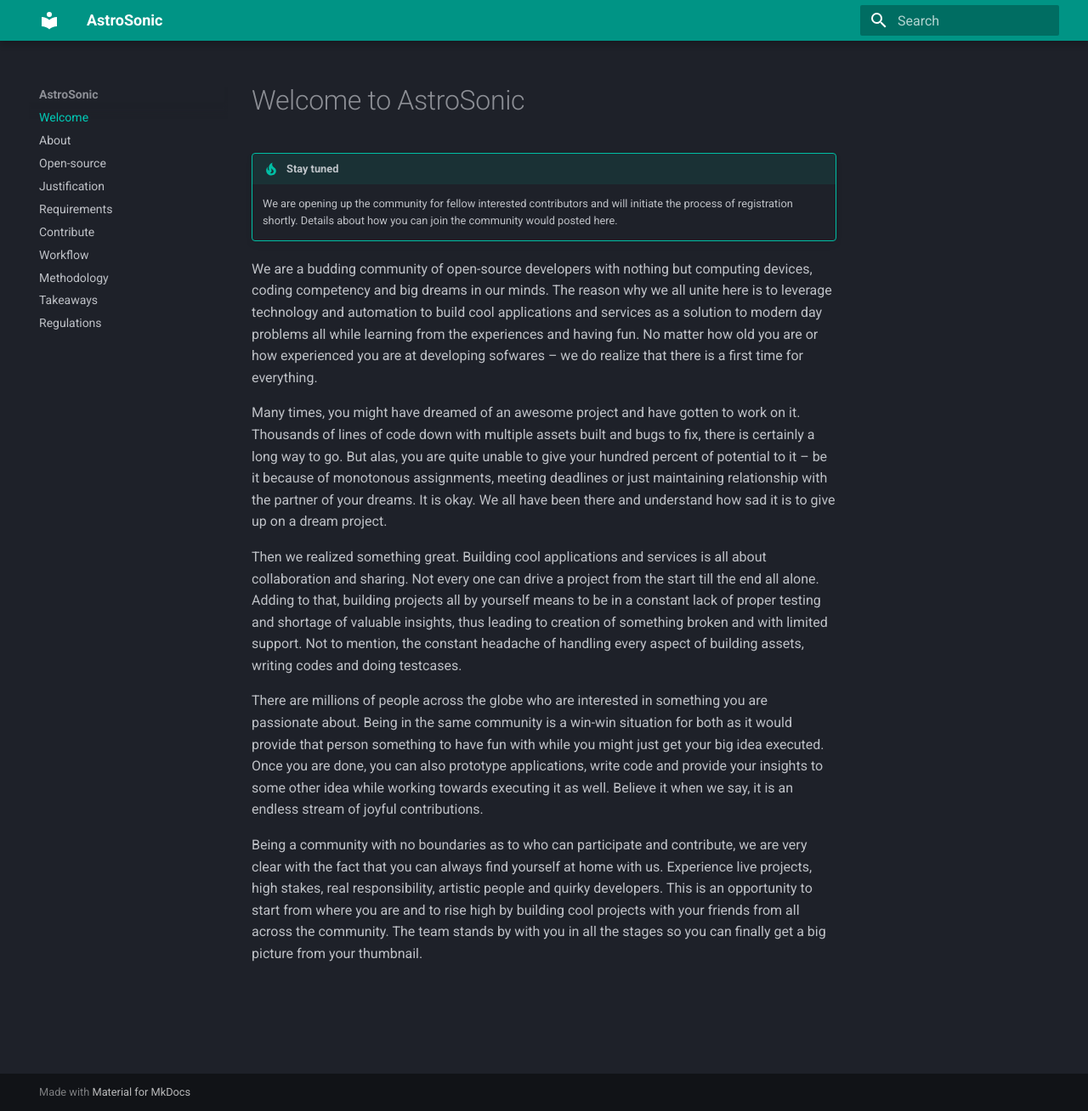
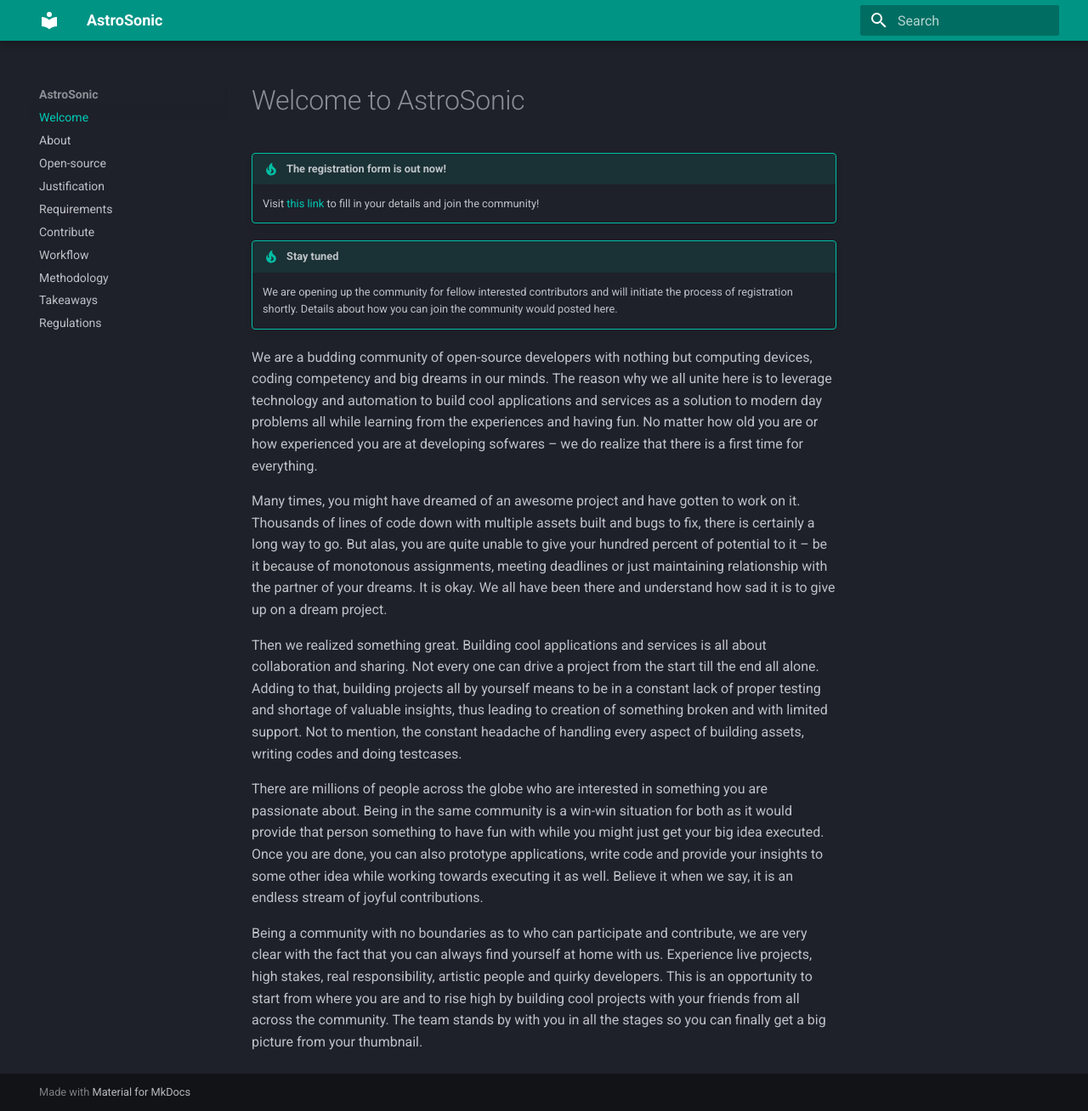
Before and after one commit to astrosonic/community-website, an MkDocs documentation site: the page built from docs/index.md, in a window 1280 px wide and 1308 px high. Shown: the whole window at 85% size. Built offline with MkDocs 1.6.1 and Material for MkDocs 9.7.7, drawn with Linux system fonts in a browser that asks for light colours.

Commit message:
Added the form link

```diff
--- a/docs/index.md
+++ b/docs/index.md
@@ -1,4 +1,7 @@
 # Welcome to AstroSonic
+
+!!! tip "The registration form is out now!"
+    Visit [this link](https://forms.gle/i3FM5LyUVwC1jPwQ7) to fill in your details and join the community!
 
 !!! tip "Stay tuned"
     We are opening up the community for fellow interested contributors and will initiate the process of registration shortly. Details about how you can join the community would posted here.
```
